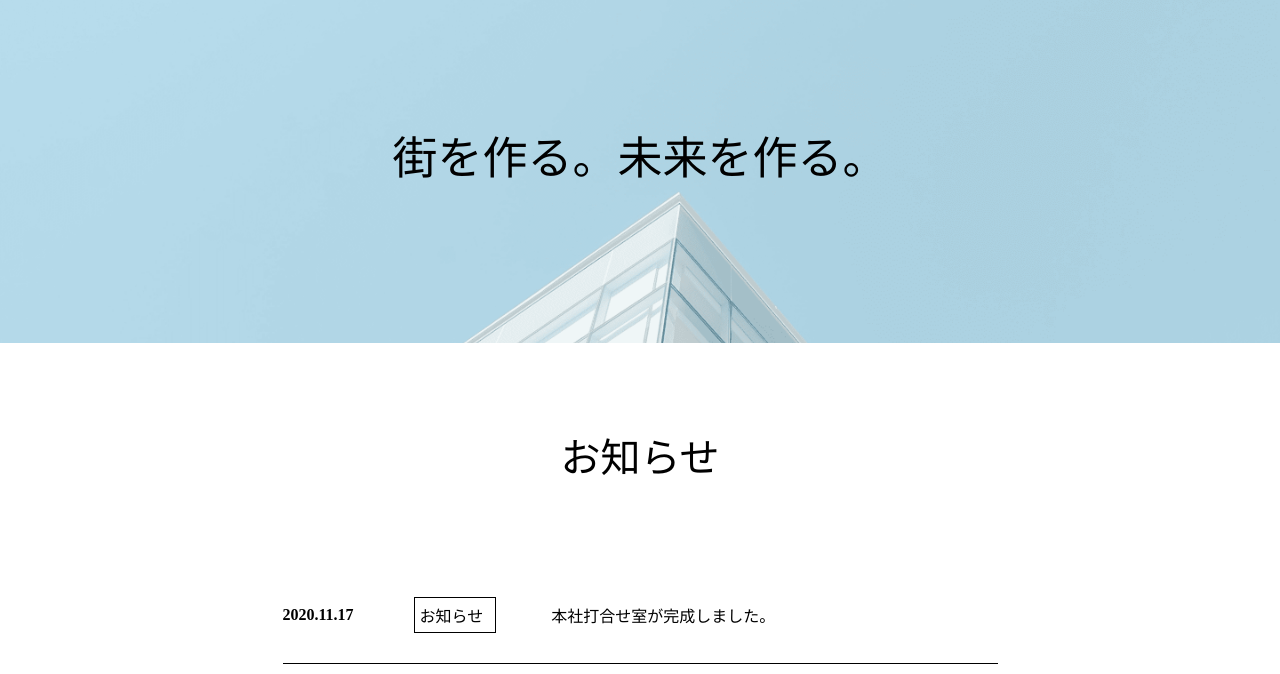
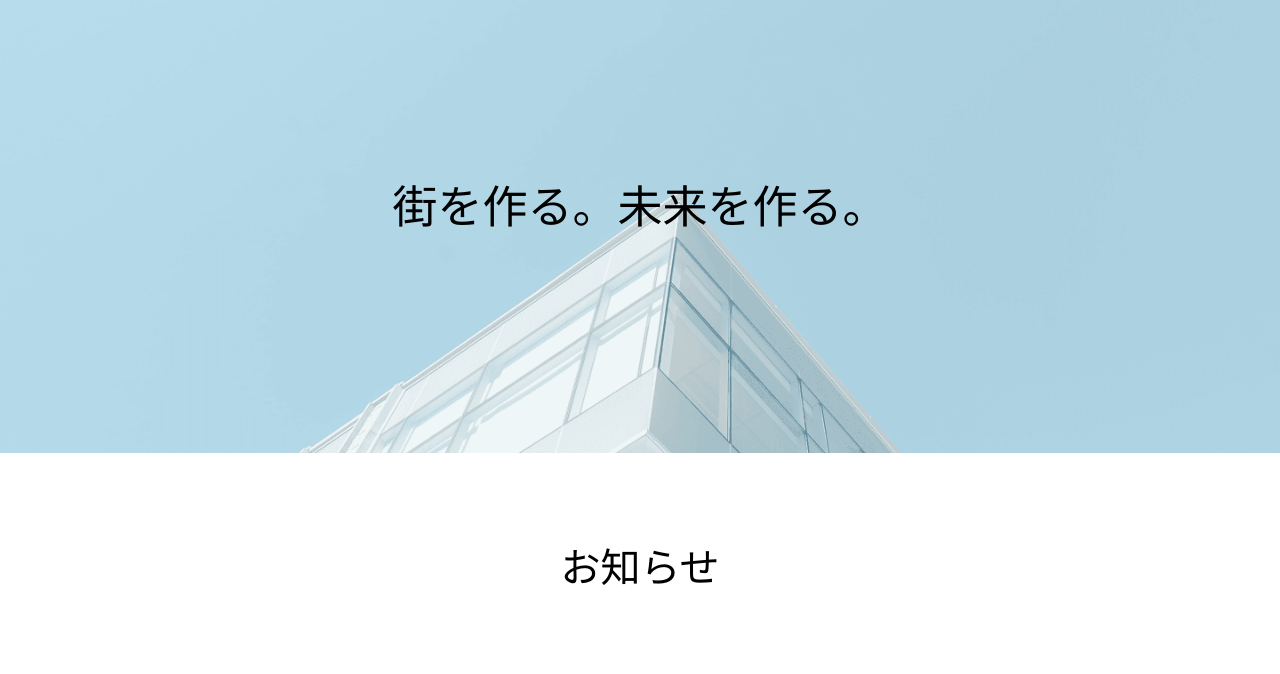
Before and after one commit to matukusu/sample-1, a plain HTML site: page index.html in a window 1280 px wide. Shown: the part 107-781 px from the top of the page. Drawn offline with Linux system fonts and the light colour scheme.

Commit message:
Update style.css

```diff
--- a/style.css
+++ b/style.css
@@ -15,9 +15,10 @@ body{
 	margin:auto;
 	background-image:url(main.png);
 	width: 100vw;
-	background-size:cover;
-	height: 450px;
-	background-position: 0 -150px;
+	background-size: cover;
+	height: 70vh;
+	background-position: bottom;
+	position:relative;
 }
 
 
@@ -55,7 +56,11 @@ body{
 }
 
 header h1{
-	margin-top: 125px;
+	position: absolute;
+  top: 50%;
+  left: 50%;
+  transform: translateY(-50%) translateX(-50%);
+  -webkit- transform: translateY(-50%) translateX(-50%);
 	font-size: 45px;
 	font-weight: 100;
 }
```
